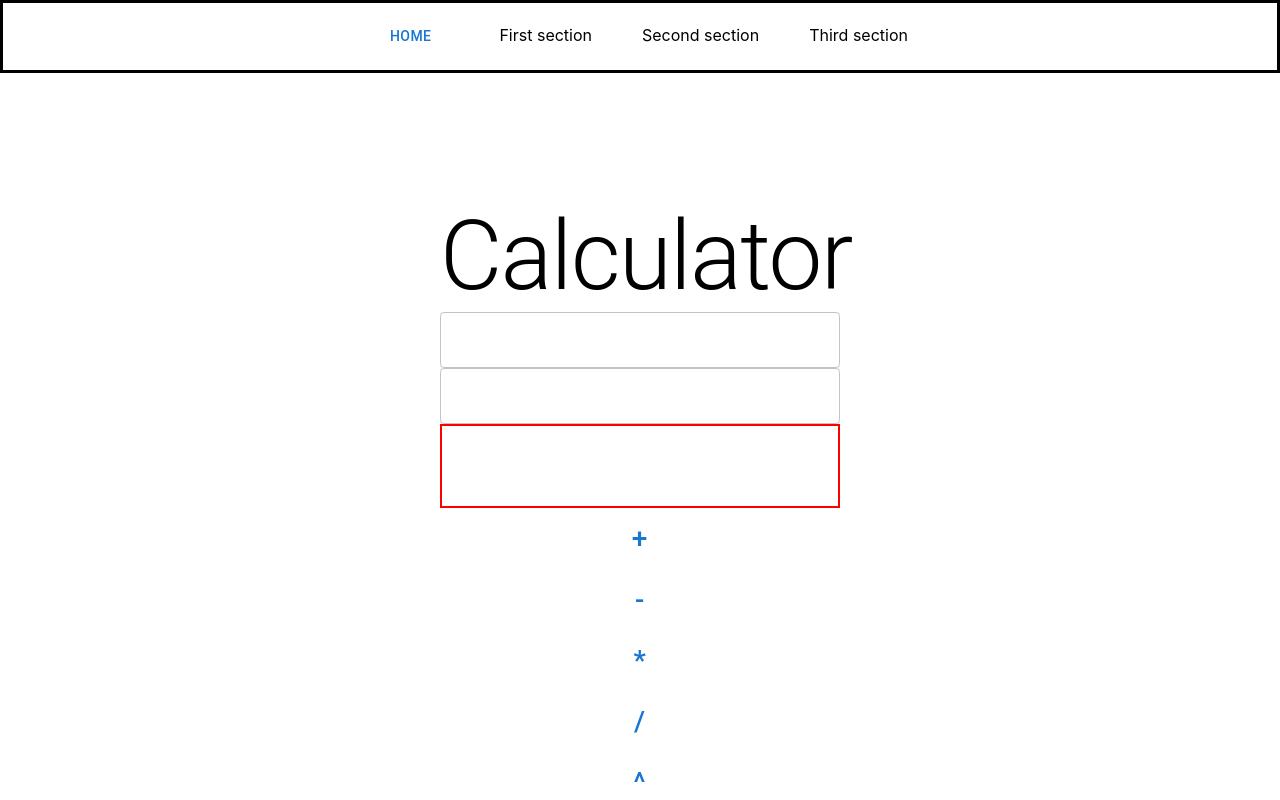
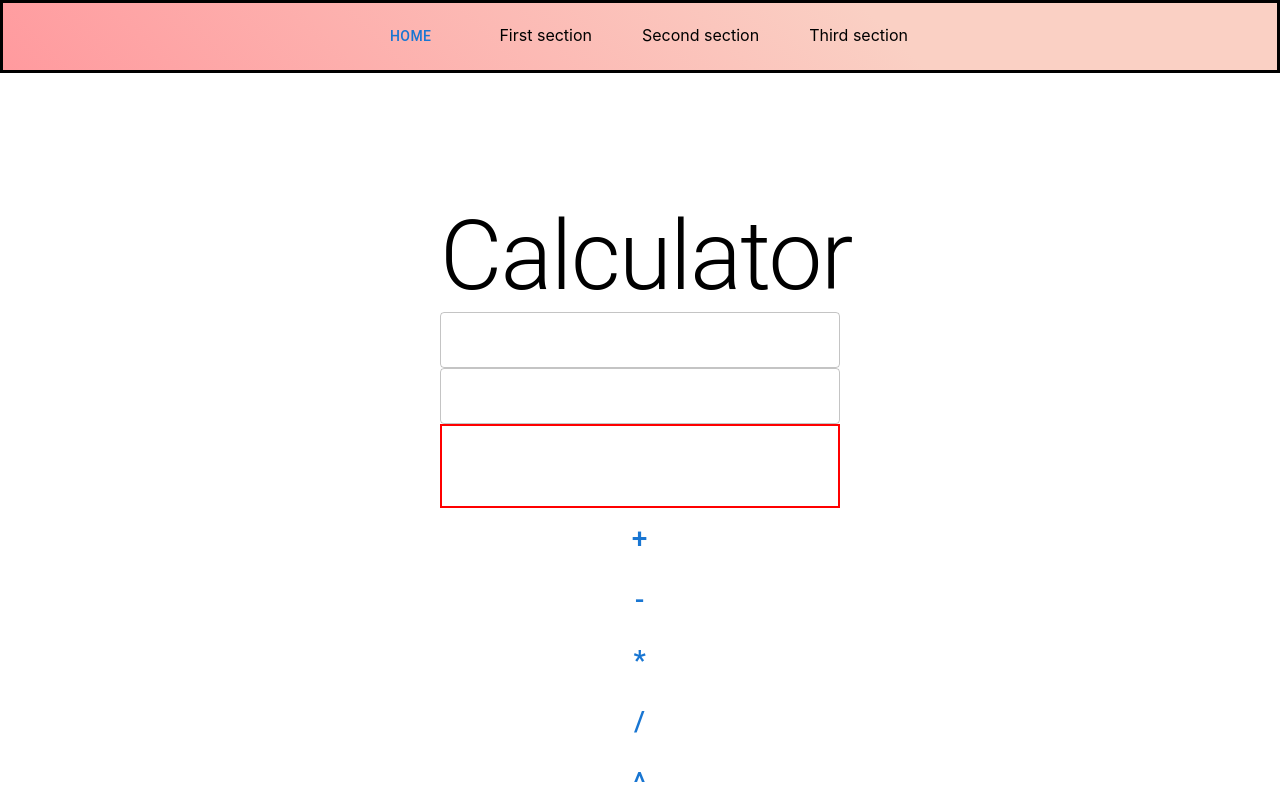
Before and after one commit to DantesSagan/materialNextReact, a Next.js app: page /calculator in a window 1280 px wide. Shown: the top 800 px of the page. Built offline with nearby package versions, Linux system fonts and the light colour scheme.

Commit message:
fixed types of display calc

```diff
--- a/pages/calculator/index.tsx
+++ b/pages/calculator/index.tsx
@@ -2,9 +2,9 @@ import { Button, Stack, TextField, Typography } from '@mui/material';
 import React, { useState } from 'react';
 
 export default function CalculatorIndex() {
-  const [numberOne, setNumberOne] = useState<string | null>(null);
-  const [numberTwo, setNumberTwo] = useState<string | null>(null);
-  const [display, setDisplay] = useState<string | null>(null);
+  const [numberOne, setNumberOne] = useState<string>('');
+  const [numberTwo, setNumberTwo] = useState<string>('');
+  const [display, setDisplay] = useState<number | null>(null);
 
   const [calc, setCalc] = useState<string[]>([]);
   const array = ['20', '+', '10'];
@@ -41,8 +41,12 @@ export default function CalculatorIndex() {
     ];
   };
 
+  // const formatNumber = (num: number) => {
+  //   return num.toString().replace(/[(\d)(.)]/g, /[(\d)(.)(\d{3})]/g);
+  // };
+
   return (
-    <Stack alignItems='center'>
+    <Stack alignItems='center' justifyItems='center'>
       <Stack minWidth={200} maxWidth={400}>
         <Typography variant='h1'>Calculator</Typography>
         <TextField
--- a/styles/navbar.css
+++ b/styles/navbar.css
@@ -54,6 +54,13 @@
 /* #ID */
 
 #navbar {
+  background-image: linear-gradient(
+    45deg,
+    #ff9a9e 0%,
+    #fad0c4 69%,
+    #fad0c4 100%
+  );
+  z-index: 1;
   text-align: center;
   position: fixed;
   display: block;
```
